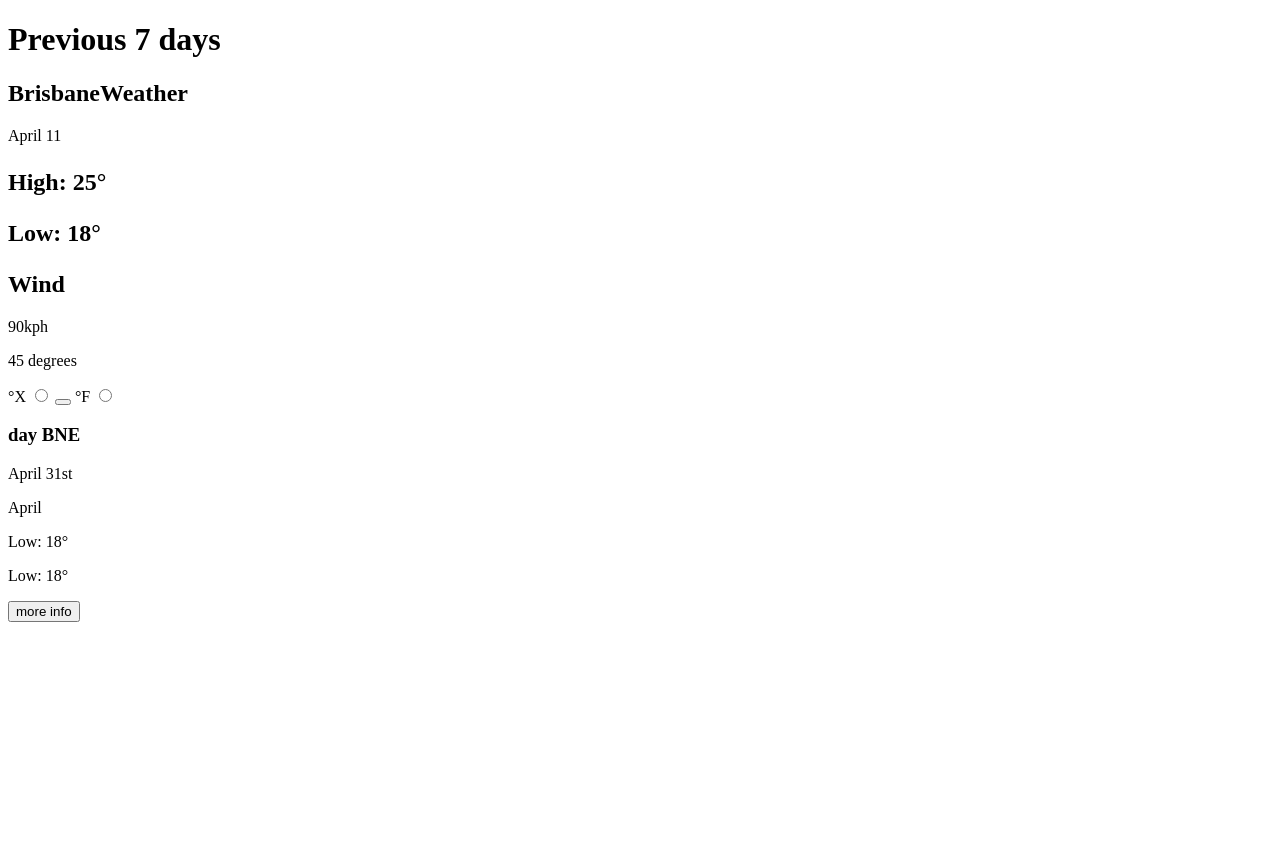
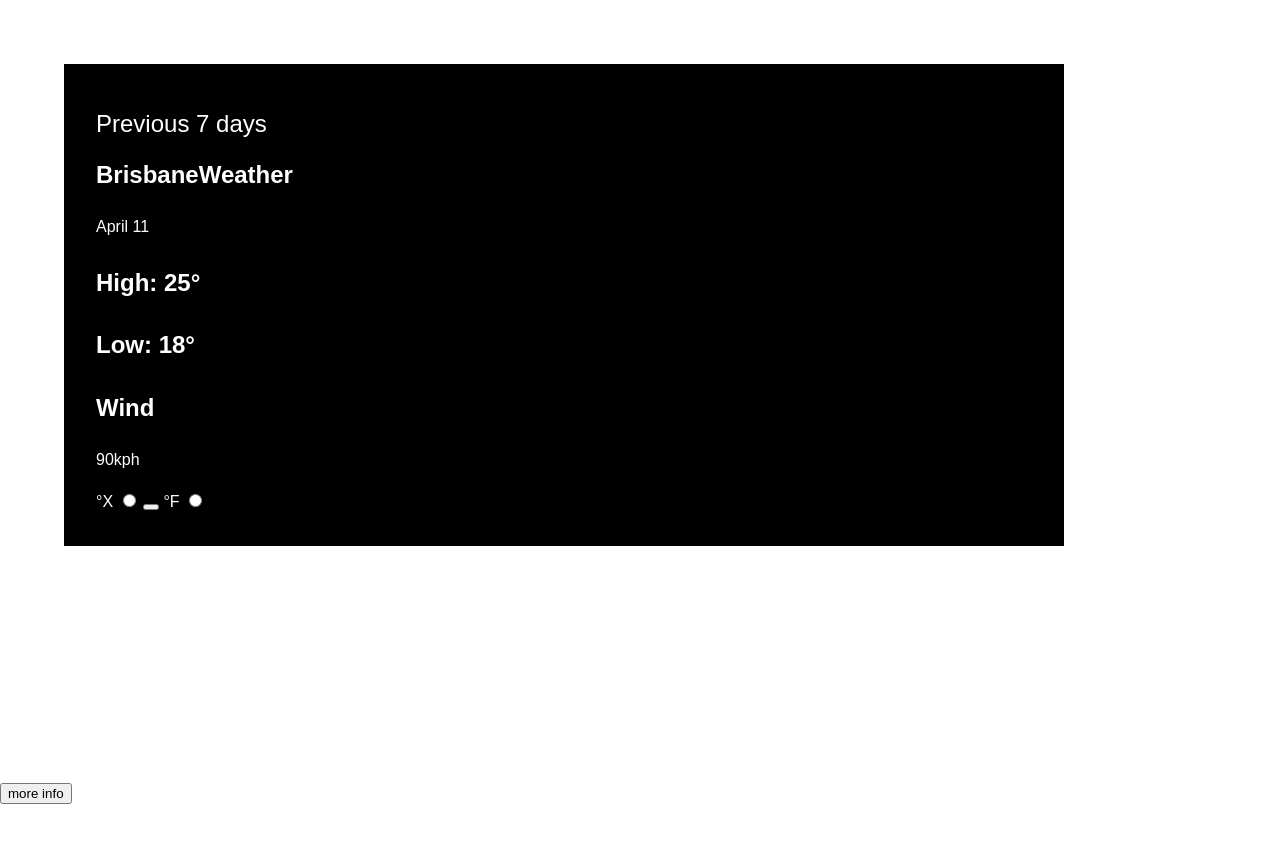
Before and after one commit to Jomarcel/weather-application, a plain HTML site: page index.html in a window 1280 px wide. Before the commit the page ends 800 px from the top, so only its background shows below. Drawn offline with Linux system fonts and the light colour scheme.

Commit message:
added css

```diff
--- a/index.html
+++ b/index.html
@@ -32,7 +32,7 @@
             <p class="description">90kph</p>
 
             <div class="wind_direction">
-                <p class="screen-reader-only">45 degrees</p>
+                <p class="sr-only">45 degrees</p>
                 <div class="wind_arrow"></div>
             </div>
         </div>
--- a/style/main.css
+++ b/style/main.css
@@ -0,0 +1,56 @@
+
+*,
+*::before,
+*::after {
+    box-sizing: border-box;
+}
+/* define variables for the root element */
+:root{
+    --fw-light: 300;
+    --fw-normal: 400;
+    --fw-semi:500;
+    --fw-bold: 700;
+    --fs-h1: 1.5rem;
+    --fs-h2: 2.25rem;
+    --fs-body: 1rem;
+    --fs-x1: 4.5rem;
+    --clr-gray: #989898;
+    --clr-dark: #444;
+    --clr-light: #fff;
+    --clr-accent: #D06D6D;
+    --clr-accent-dark: #613131;
+}
+
+.sr-only:not(:focus):not(:active) {
+    clip: rect(0 0 0 0);
+    clip-path: inset(50%);
+    height: 1px;
+    overflow: hidden;
+    position: absolute;
+    white-space: nowrap;
+    width: 1px;
+}
+
+
+body{
+    margin: 0;
+    font-family: 'Montserrat', sans-serif;
+    line-height: 1.6;
+    height: 100vh;
+    overflow: hidden;
+    color: var(--clr-light);
+
+}
+h1, h2 h3 {line-height: 1;}
+
+.main-title{
+    font-size: var(--fs-h1);
+    font-weight: var(--fw-light);
+}
+
+.brisbane-current-weather{
+    background: rgba(0, 0, 0, 7);
+    padding: 2em;
+    max-width: 1000px;
+    margin: 4em 0 0 4em;
+}
```
